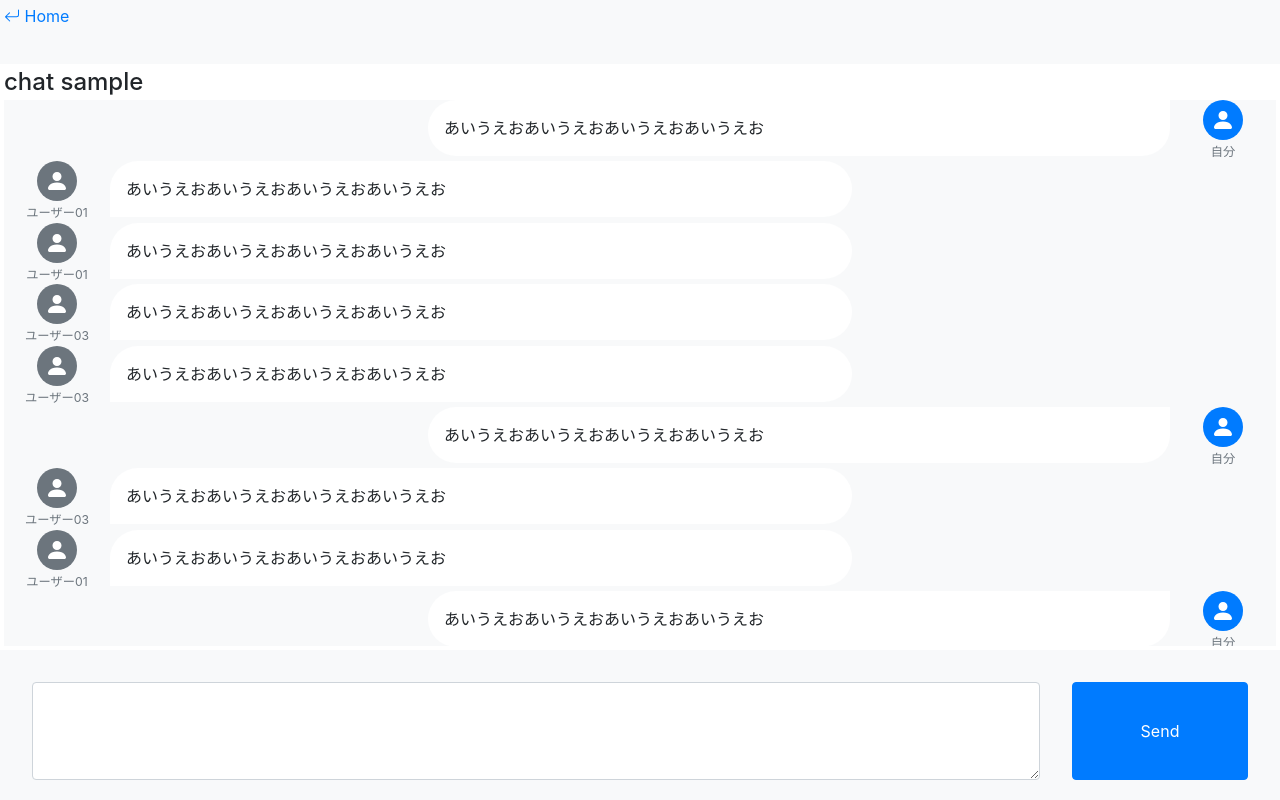
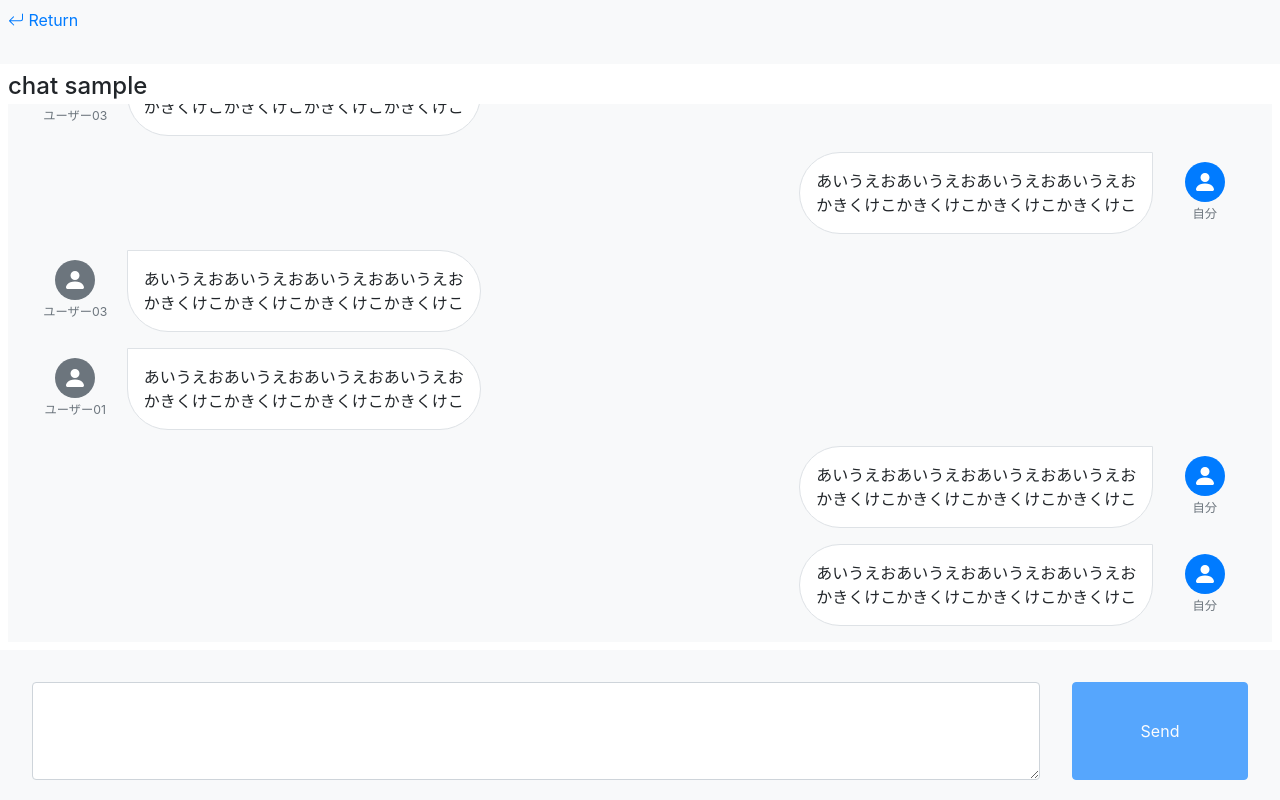
Before and after one commit to candyrobot5/LMS-Mock, a Nuxt app: page /playground/chat in a window 1280 px wide. Built offline with nearby package versions, Linux system fonts and the light colour scheme.

Commit message:
feat: update chat page & update layout

```diff
--- a/layouts/default.vue
+++ b/layouts/default.vue
@@ -2,13 +2,16 @@
   <div>
     <!-- Header -->
     <header>
-      <div v-if="!isHome" class="container-fluid bg-light app-header">
-        <!-- go Home link -->
-        <div class="row my-header-content">
+      <div
+        v-if="$route.matched[0].path !== ''"
+        class="container-fluid bg-light app-header"
+      >
+        <!-- return page link -->
+        <div class="row my-default-header-content">
           <div class="col-12">
-            <a href="#" @click.prevent="goHome">
+            <a href="#" @click.prevent="goAbovePage">
               <b-icon icon="arrow-return-left" />
-              Home
+              Return
             </a>
           </div>
         </div>
@@ -16,7 +19,7 @@
     </header>
     <!-- Main Content -->
     <main>
-      <Nuxt class="my-main-content" />
+      <Nuxt class="my-default-main-content" />
     </main>
   </div>
 </template>
@@ -30,9 +33,11 @@ export default {
     }
   },
   methods: {
-    goHome() {
+    goAbovePage() {
+      const abovePath = this.$route.matched[0].path.replace(/\/[^/]+$/, '')
+      const path = abovePath === '' ? '/' : abovePath
       this.$router.push({
-        path: '/'
+        path
       })
     }
   }
@@ -42,10 +47,10 @@ export default {
 <style lang="scss" scoped>
 @import '~/assets/style/default.scss';
 
-.my-header-content {
-  padding: 4px;
+.my-default-header-content {
+  padding: 8px;
 }
-.my-main-content {
-  padding: 4px;
+.my-default-main-content {
+  padding: 8px;
 }
 </style>
--- a/pages/playground/chat.vue
+++ b/pages/playground/chat.vue
@@ -7,35 +7,53 @@
       </div>
     </div>
     <!-- chat received list -->
-    <div class="row bg-light my-received-list">
+    <div ref="chatMessage" class="row bg-light my-chat__messages p-2">
       <div class="col-12">
         <div v-for="(msg, idx) in data" :key="idx">
           <b-row
-            :align-h="myUserId === msg.user.id ? 'end' : 'start'"
+            :align-h="myUser.id === msg.user.id ? 'end' : 'start'"
             align-v="center"
+            class="p-2"
           >
             <!-- avatar: other -->
-            <b-col v-if="myUserId !== msg.user.id" cols="1" class="text-center">
+            <b-col
+              v-if="myUser.id !== msg.user.id"
+              cols="1"
+              class="text-center"
+            >
               <b-avatar variant="secondary" />
               <div class="text-muted small">
                 <small>{{ msg.user.name }}</small>
               </div>
             </b-col>
             <!-- message -->
-            <b-col cols="7" align-self="stretch">
+            <b-col
+              cols="7"
+              align-self="stretch"
+              :class="myUser.id === msg.user.id ? 'text-right' : 'text-left'"
+            >
               <div
-                class="p-3 bg-white border-light rounded-pill"
+                class="p-3 bg-white border d-inline-block"
                 :class="
-                  myUserId === msg.user.id
-                    ? 'my-chat-message__myself'
-                    : 'my-chat-message__other'
+                  myUser.id === msg.user.id
+                    ? 'my-chat__messages--myself'
+                    : 'my-chat__messages--other'
                 "
               >
-                {{ msg.message }}
+                <div
+                  v-for="(message, mIdx) in msg.message.split('\n')"
+                  :key="mIdx"
+                >
+                  {{ message.length > 0 ? message : '\u00A0' }}
+                </div>
               </div>
             </b-col>
             <!-- avatar: myself -->
-            <b-col v-if="myUserId === msg.user.id" cols="1" class="text-center">
+            <b-col
+              v-if="myUser.id === msg.user.id"
+              cols="1"
+              class="text-center"
+            >
               <b-avatar variant="primary" />
               <div class="text-muted small">
                 <small>{{ msg.user.name }}</small>
@@ -47,10 +65,16 @@
     </div>
     <div class="row p-3 fixed-bottom bg-light my-message-box">
       <div class="col-10 p-3">
-        <b-textarea v-model="inputText" rows="4" />
+        <b-textarea v-model.trim="inputText" rows="4" />
       </div>
       <div class="col-2 p-3">
-        <b-button block variant="primary" class="h-100" @click="onSendMessage">
+        <b-button
+          block
+          variant="primary"
+          class="h-100"
+          :disabled="inputText === ''"
+          @click="onSendMessage"
+        >
           Send
         </b-button>
       </div>
@@ -80,24 +104,82 @@ export default {
     const user01 = new ChatUser(1, 'ユーザー01')
     const user03 = new ChatUser(3, 'ユーザー03')
     return {
-      myUserId: 2,
+      myUser,
       data: [
-        new ChatMessage(1, myUser, 'あいうえおあいうえおあいうえおあいうえお'),
-        new ChatMessage(2, user01, 'あいうえおあいうえおあいうえおあいうえお'),
-        new ChatMessage(3, user01, 'あいうえおあいうえおあいうえおあいうえお'),
-        new ChatMessage(4, user03, 'あいうえおあいうえおあいうえおあいうえお'),
-        new ChatMessage(5, user03, 'あいうえおあいうえおあいうえおあいうえお'),
-        new ChatMessage(6, myUser, 'あいうえおあいうえおあいうえおあいうえお'),
-        new ChatMessage(7, user03, 'あいうえおあいうえおあいうえおあいうえお'),
-        new ChatMessage(8, user01, 'あいうえおあいうえおあいうえおあいうえお'),
-        new ChatMessage(9, myUser, 'あいうえおあいうえおあいうえおあいうえお'),
-        new ChatMessage(10, myUser, 'あいうえおあいうえおあいうえおあいうえお')
+        new ChatMessage(
+          1,
+          myUser,
+          'あいうえおあいうえおあいうえおあいうえお\nかきくけこかきくけこかきくけこかきくけこ'
+        ),
+        new ChatMessage(
+          2,
+          user01,
+          'あいうえおあいうえおあいうえおあいうえお\nかきくけこかきくけこかきくけこかきくけこ'
+        ),
+        new ChatMessage(
+          3,
+          user01,
+          'あいうえおあいうえおあいうえおあいうえお\nかきくけこかきくけこかきくけこかきくけこ'
+        ),
+        new ChatMessage(
+          4,
+          user03,
+          'あいうえおあいうえおあいうえおあいうえお\nかきくけこかきくけこかきくけこかきくけこ'
+        ),
+        new ChatMessage(
+          5,
+          user03,
+          'あいうえおあいうえおあいうえおあいうえお\nかきくけこかきくけこかきくけこかきくけこ'
+        ),
+        new ChatMessage(
+          6,
+          myUser,
+          'あいうえおあいうえおあいうえおあいうえお\nかきくけこかきくけこかきくけこかきくけこ'
+        ),
+        new ChatMessage(
+          7,
+          user03,
+          'あいうえおあいうえおあいうえおあいうえお\nかきくけこかきくけこかきくけこかきくけこ'
+        ),
+        new ChatMessage(
+          8,
+          user01,
+          'あいうえおあいうえおあいうえおあいうえお\nかきくけこかきくけこかきくけこかきくけこ'
+        ),
+        new ChatMessage(
+          9,
+          myUser,
+          'あいうえおあいうえおあいうえおあいうえお\nかきくけこかきくけこかきくけこかきくけこ'
+        ),
+        new ChatMessage(
+          10,
+          myUser,
+          'あいうえおあいうえおあいうえおあいうえお\nかきくけこかきくけこかきくけこかきくけこ'
+        )
       ],
       inputText: ''
     }
   },
+  mounted() {
+    this.$nextTick(() => {
+      // 下へスクロールする
+      this.$refs.chatMessage.scrollTop = this.$refs.chatMessage.scrollHeight
+    })
+  },
   methods: {
-    onSendMessage() {}
+    onSendMessage() {
+      // TODO: メッセージを送信する
+      const lastMessage = this.data.reduce((a, b) => (a.id > b.id ? a : b))
+      const nextId = lastMessage.id + 1
+      const inputText = this.inputText.trim()
+      const msg = new ChatMessage(nextId, this.myUser, inputText)
+      this.data.push(msg)
+      this.inputText = ''
+      this.$nextTick(() => {
+        // 下へスクロールする
+        this.$refs.chatMessage.scrollTop = this.$refs.chatMessage.scrollHeight
+      })
+    }
   }
 }
 </script>
@@ -107,26 +189,30 @@ export default {
 
 $my-message-box-height: 150px;
 
-.my-received-list {
-  height: calc(
-    100vh - $my-message-box-height - $app-header-height -
-      $app-content-header-height - 8px
-  );
-  overflow: scroll;
-}
 .my-message-box {
   height: $my-message-box-height;
 }
-.my-chat-message {
-  border-top-left-radius: 0.25rem;
-  border-top-right-radius: 0.25rem;
-  border-bottom-left-radius: 0.25rem;
-  border-bottom-right-radius: 0.25rem;
-  &__myself {
-    border-top-right-radius: 0 !important;
-  }
-  &__other {
-    border-bottom-left-radius: 0 !important;
+.my-chat {
+  &__messages {
+    height: calc(
+      100vh - $my-message-box-height - $app-header-height -
+        $app-content-header-height - 16px
+    );
+    overflow: scroll;
+    &--myself {
+      border-top-left-radius: 50rem;
+      border-top-right-radius: 0 !important;
+      border-bottom-left-radius: 50rem;
+      border-bottom-right-radius: 50rem;
+      text-align: right;
+    }
+    &--other {
+      border-top-left-radius: 0 !important;
+      border-top-right-radius: 50rem;
+      border-bottom-left-radius: 50rem;
+      border-bottom-right-radius: 50rem;
+      text-align: left;
+    }
   }
 }
 </style>
```
